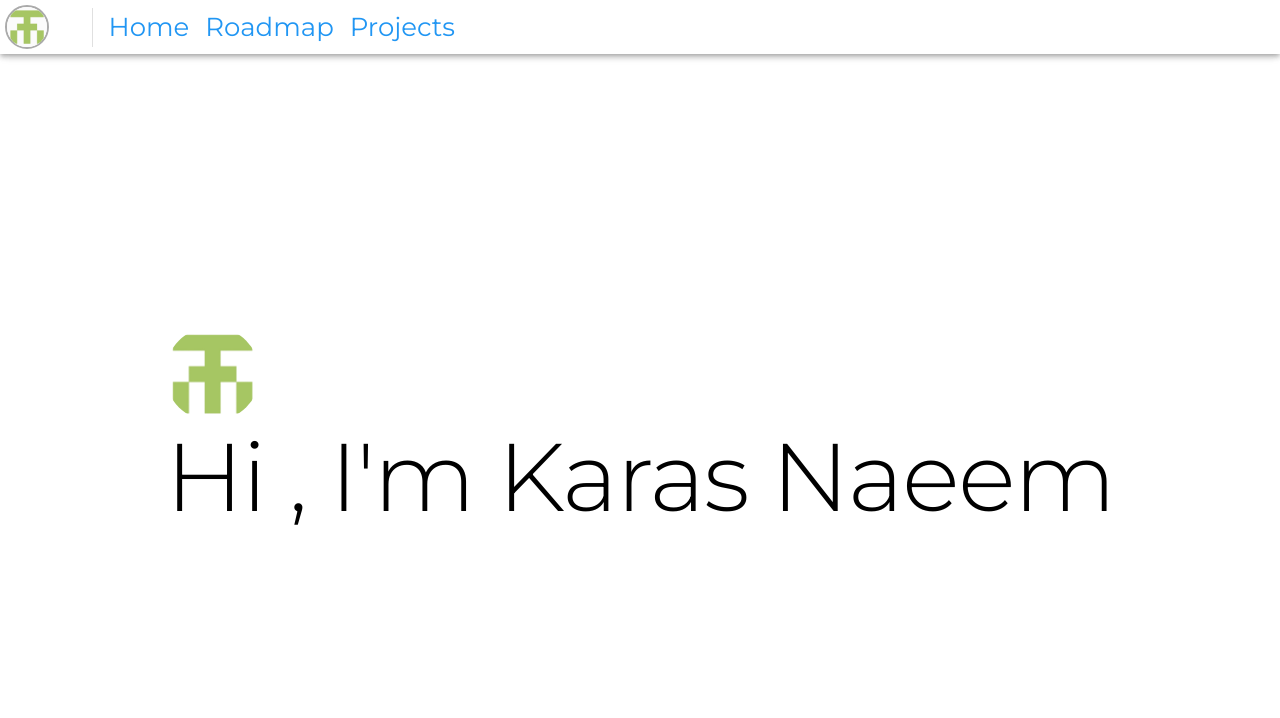
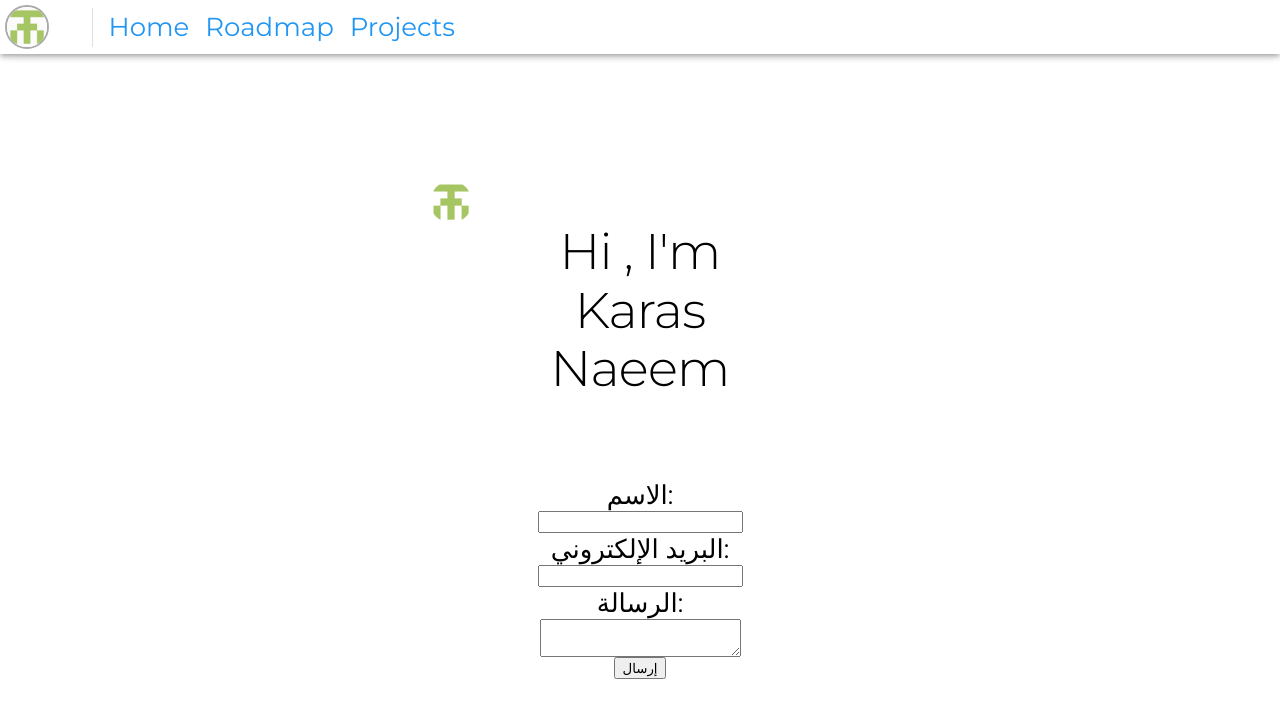
Before and after one commit to karas-naeem/portfolio, a React (Create React App) app: page / in a window 1280 px wide. Shown: the top 718 px of the page. Built offline with nearby package versions, Linux system fonts and the light colour scheme.

Commit message:
add reCaptha

```diff
--- a/src/App.js
+++ b/src/App.js
@@ -8,8 +8,7 @@ import Info from './Info';
 import ProjectAppBar from './ProjectAppBar';
 import { ProjectsContext } from './context/projectsContext';
 import Project from './Project';
-import { Suspense } from 'react';
-
+import ReCaptcha from './reCaptcha';
 
 function App() {
 
@@ -20,12 +19,12 @@ function App() {
 		isLight ?  [blue[500]] : ["#FFFFFF",blue[500]],
 	];
 
-
 	return (
-		<Suspense fallback={<h1>loading</h1>}>
 			<ProjectsContext.Provider value={
 				[
-					{ id: 1, name: "project 1", description: "this is project 1",componet:<>hello world</>}
+					{ id: 1, name: "project 1", description: "this is project 1",componet:<>hello world</>,type:"my"},
+					{ id: 2, name: "project 2", description: "this is project 2",componet:<>hello world</>,type:"learning video",source:"اكادميه ترميز"}
+
 				]
 			}>
 
@@ -34,7 +33,10 @@ function App() {
 						<Routes>
 								<Route index element={<>
 									<ProjectAppBar />
-									<Info/>
+									<Stack direction="column" spacing={10} justifyContent="center" alignItems="center">
+										<Info/>
+										<ReCaptcha/>
+									</Stack>
 								</>} />
 								<Route path='/roadmap' element={
 								<>
@@ -51,7 +53,6 @@ function App() {
 					</Stack>
 				</div>
 			</ProjectsContext.Provider>
-		</Suspense>
 	);
 
 }
--- a/src/Info.js
+++ b/src/Info.js
@@ -1,16 +1,25 @@
+import { Padding } from "@mui/icons-material";
 import { Grid,Typography,Avatar,useMediaQuery } from "@mui/material"
 
 export default function Info()
 {
-        const isMobile = useMediaQuery("(max-width:425px)");
+
+    const isMobile = useMediaQuery("(max-width:425px)");
+
+    const isSmallPhones = useMediaQuery("(max-width:330px)");
+
+    const isVerySmallPhones = useMediaQuery("(max-width:310px)");
+
+    console.log(isSmallPhones);
+
     return(
         <Grid>
-                <Grid sx={12}>
-                    <Typography variant="h1">
+                <Grid xs={12}>
+                    <Typography  sx={{fontSize:isSmallPhones?"45px":"50px",marginRight:isVerySmallPhones ? "50px" : "0px"}} variant="h1">
                         <Avatar alt="my logo on github" src="favicon.png" sx={{width:"10%",height:"10%",marginLeft:isMobile ? "20px" : 0,marginTop:"20px"}}>
-                            <img loading="lazy" aria-label="my logo on github" alt="my logo on github" src="favicon.png" sx={{width:"10%",height:"10%",marginLeft:isMobile ? "20px" : 0,marginTop:"20px"}}/>
+                            <img loading="lazy" aria-label="my logo on github" alt="my logo on github" src="favicon.png" sx={{width:isVerySmallPhones ? "20%" :"10%",height:"10%",marginLeft:isMobile ? "20px" : 0,marginTop:"20px"}}/>
                         </Avatar>
-                        hi , i'm karas naeem
+                        hi , i'm <br/> karas <br/> naeem
                     </Typography>
                 </Grid>
         </Grid>
--- a/src/ProjectAppBar.js
+++ b/src/ProjectAppBar.js
@@ -12,9 +12,11 @@ export default function ProjectAppBar() {
         isLight ? [blue[500]] : ["#FFFFFF", blue[500]],
     ];
 
+    const isSmallPhones = useMediaQuery("(max-width:330px)");
+
     return (
         <>
-            <AppBar sx={{ padding: "5px", background: Modes[1] }} color='transparent'>
+            <AppBar sx={{ padding: "5px", background: Modes[1]}} color='transparent'>
                 <Stack direction="row" spacing={5}>
                     <Link href="https://github.com/karas-naeem">
                         <div title='my account at github'>
@@ -23,7 +25,7 @@ export default function ProjectAppBar() {
                             </Avatar>
                         </div>
                     </Link>
-                    <Stack direction="row" spacing={isMobile ? 1 : 2} padding="2.5px" display="flex" alignItems="center">
+                    <Stack direction="row" spacing={isMobile ? 1 : 2} borderRadius="5px" border={isSmallPhones?`${blue["400"]} 2.5px solid`:"0"}  maxWidth={isSmallPhones?"50vw":"100vw"} overflow="auto" padding="2.5px" display="flex" alignItems="center">
                         <Divider orientation='vertical' />
                         <Link underline='none' component={ReactRouterDomLink} to="/" sx={{
                             color: Modes[2][0], ":hover": {
--- a/src/Projects.js
+++ b/src/Projects.js
@@ -1,8 +1,10 @@
+// eslint-disable-next-line array-callback-return
 /* eslint-disable jsx-a11y/iframe-has-title */
-import { Container, Grid, useMediaQuery } from "@mui/material";
-import Info from "./Info";
+import { Button, Container, Grid, IconButton, useMediaQuery } from "@mui/material";
 import { useContext } from "react";
 import {ProjectsContext} from "./context/projectsContext";
+import { Link } from "react-router-dom";
+import { RemoveRedEye } from "@mui/icons-material";
 
 export default function Projects() {
 
@@ -28,28 +30,41 @@ export default function Projects() {
     }
 
 
-    const projects = useContext(ProjectsContext).map(
+    const Projects = (conditional) => {
+
+       let Data = useContext(ProjectsContext).map(
+        // eslint-disable-next-line array-callback-return
         project => {
-            return (
-                <div title={ReturnTitle(+project.id)} onMouseEnter={E => {console.log(E.currentTarget.title)}} key={project.id} style={{ margin: "auto", padding: "10px", borderRadius: "25px", background: Modes[0], width: "18em", height: "20em"}}>
-                    <div style={{width:"100px",height:"100px"}}>
+            if(conditional)
+            {
+                return (
+                    <div title={ReturnTitle(+project.id)} key={project.id} style={{ margin: "50px auto", padding: "10px", borderRadius: "25px", background: Modes[0], width: "18em", height: "20em"}}>
+                                <iframe loading="lazy" src={`projects/${project.id}`} style={{ width: "18em",pointerEvents:"none",borderRadius: "25px", height: "20em" }}>
 
-                        <iframe loading="lazy" src={`projects/${project.id}`} style={{ width: "18em",pointerEvents:"none",borderRadius: "25px", height: "20em" }}>
-
-                        </iframe>
+                                </iframe>
+                                <Link to={`/projects/${project.id}`}>
+                                    <Button variant="contained">
+                                        <IconButton>
+                                            <RemoveRedEye sx={{color:"white"}}/>
+                                        </IconButton>
+                                            open project
+                                    </Button>
+                                </Link>
                     </div>
-                </div>
-            )
+                )
+            }
         }
     )
 
+    return Data;
+}
     return (<>
         <Container style={{ marginTop: "50px" }}>
             <Grid spacing={10} direction="column" container sx={{ color: Modes[2] }}>
-                <Info />
                 <Grid margin="50px auto" direction="row" display="flex" flexDirection="row">
                     <Grid sx={6}>
-                        {projects}
+                        {/* <h1></h1> */}
+                        {Projects(true)}
                     </Grid>
                     {/*
         //// </Grid>
--- /dev/null
+++ b/src/reCaptcha.js
@@ -0,0 +1,37 @@
+import React from 'react';
+
+export default function ReCaptcha() {
+  const siteKey = "6LextTkrAAAAAG7D6wUGa4Y7591QS4y6EUbda58L";
+
+  // دالة التحقق عند النقر على زر الإرسال
+  const onSubmit = (token) => {
+    document.getElementById('contact-form').submit();
+  };
+
+  return (
+    <div>
+      <form id="contact-form" action="/contact" method="POST" style={{ display: 'flex', flexDirection:"column" , justifyContent: 'center', alignItems: 'center' }}>
+        <label htmlFor="name">الاسم:</label>
+        <input type="text" name="name" required />
+
+        <label htmlFor="email">البريد الإلكتروني:</label>
+        <input type="email" name="email" required />
+
+        <label htmlFor="message">الرسالة:</label>
+        <textarea name="message" required></textarea>
+
+        <button
+          className="g-recaptcha"
+          data-sitekey={siteKey}
+          data-callback="onSubmit"
+          data-action="submit"
+        >
+          إرسال
+        </button>
+      </form>
+
+      {/* سكربت reCAPTCHA */}
+      <script src="https://www.google.com/recaptcha/api.js" async defer></script>
+    </div>
+  );
+}
```
Also changed, not shown: src/loading.js (deleted, +0 -9 lines).
